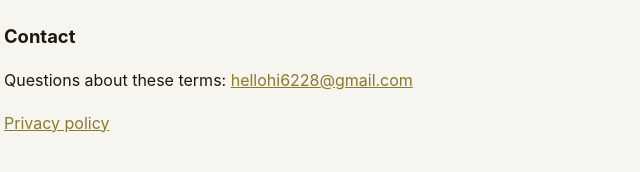
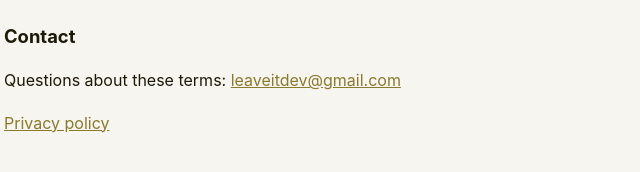
Before and after one commit to hellohi6228-code/leave-it-legal, a plain HTML site: page terms.html in a window 1280 px wide. Shown: the part 2642-2814 px from the top of the page, 284-924 px from the left. Drawn offline with Linux system fonts and the light colour scheme.

Commit message:
Update contact email in terms.html

```diff
--- a/terms.html
+++ b/terms.html
@@ -116,7 +116,7 @@
 accept it.</p>
 
 <h2>Contact</h2>
-<p>Questions about these terms: <a href="mailto:hellohi6228@gmail.com">hellohi6228@gmail.com</a></p>
+<p>Questions about these terms: <a href="mailto:leaveitdev@gmail.com">leaveitdev@gmail.com</a></p>
 
 <p><a href="./privacy.html">Privacy policy</a></p>
 
```
